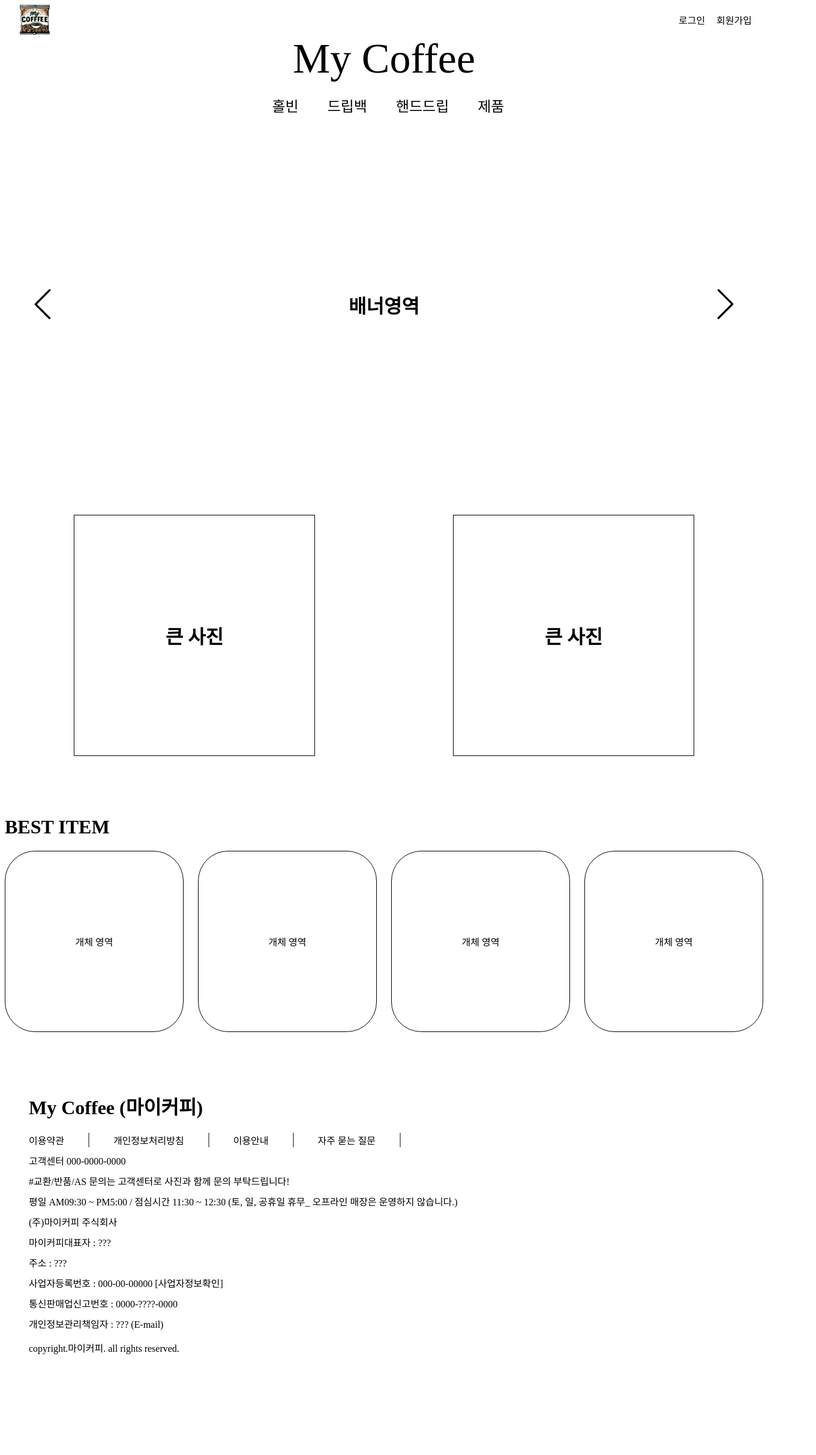
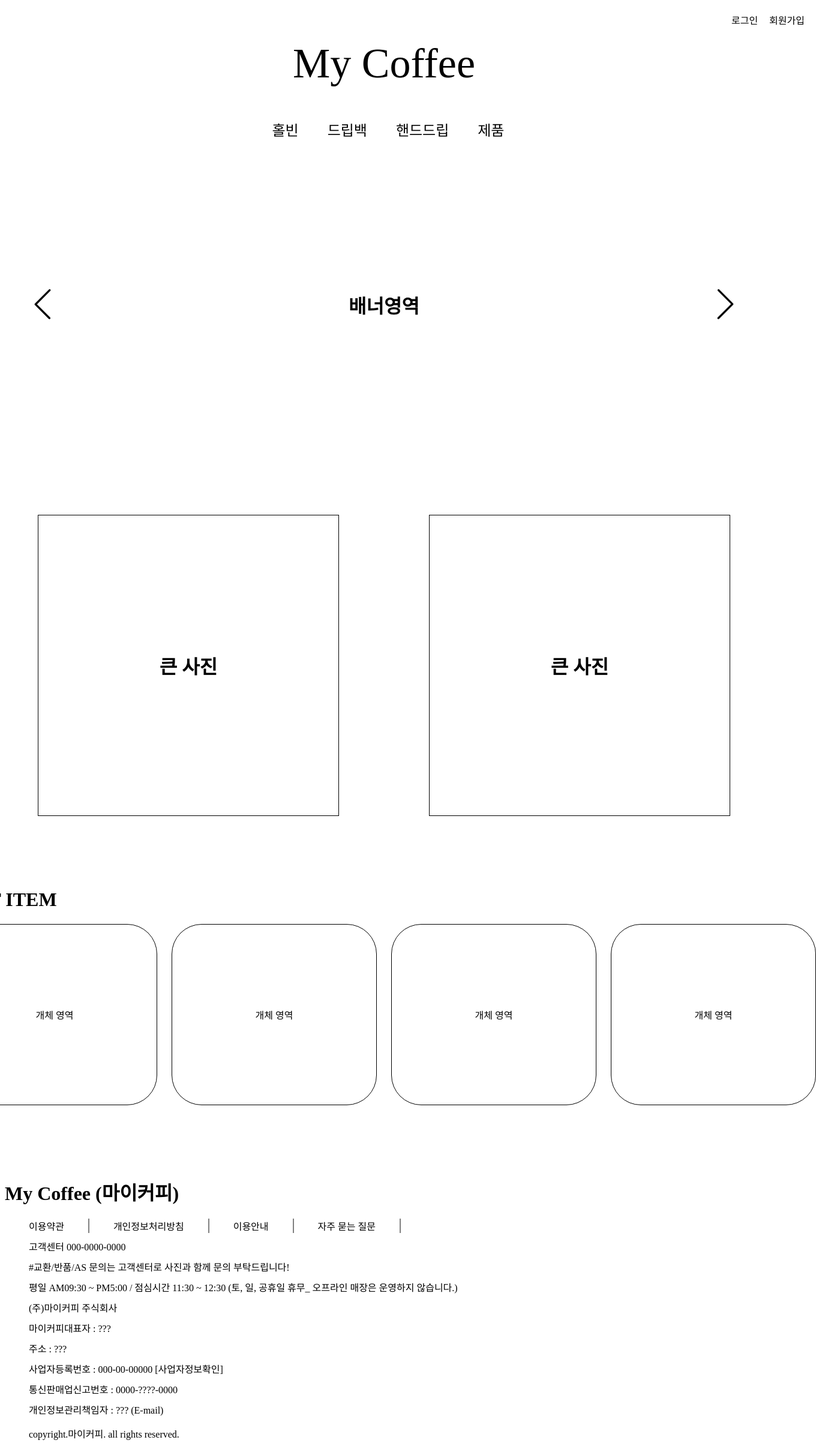
Before and after one commit to Eclipse-K/mycoffee, a React (Create React App) app: page / in a window 1280 px wide. Shown: the whole page at 60% size, 1360 px wide, since content can reach past the window. Before the commit the page ends 2274 px from the top, so only its background shows below. Built offline with nearby package versions, Linux system fonts and the light colour scheme; a web font is replaced by a local one.

Commit message:
Edit width

```diff
--- a/src/Components/Banner.css
+++ b/src/Components/Banner.css
@@ -1,8 +1,15 @@
+.Banner {
+  display: flex;
+  justify-content: center;
+  align-items: center;
+}
+
 .Banner-container {
   display: grid;
   justify-items: center;
   align-items: center;
   grid-template-columns: 10% 80% 10%;
+  width: 1440px;
   height: 500px;
 }
 
--- a/src/Components/BestItem.css
+++ b/src/Components/BestItem.css
@@ -1,4 +1,8 @@
 .BestItem {
+  display: flex;
+  justify-content: center;
+  align-items: center;
+  width: 100%;
   margin: 100px 0 100px 0;
 }
 
@@ -7,6 +11,7 @@
   grid-template-columns: repeat(4, 1fr);
   gap: 0 24px;
   list-style-type: none;
+  width: 1440px;
   padding: 0;
   margin: 0;
 }
--- a/src/Components/BestItem.js
+++ b/src/Components/BestItem.js
@@ -3,6 +3,7 @@ import "./BestItem.css";
 function BestItem() {
   return (
     <div className="BestItem">
+      <div className="BestItem-container">
         <h1>BEST ITEM</h1>
         <ul className="item-area">
           <li>개체 영역</li>
@@ -11,6 +12,7 @@ function BestItem() {
           <li>개체 영역</li>
         </ul>
       </div>
+    </div>
   );
 }
 
--- a/src/Components/BigImg.css
+++ b/src/Components/BigImg.css
@@ -1,15 +1,24 @@
 .BigImg {
+  display: flex;
+  justify-content: center;
+  align-items: center;
+  margin: 100px 0 0 0;
+  width: 100%;
+}
+
+.BigImg-container {
   display: grid;
   grid-template-columns: repeat(2, 1fr);
   justify-items: center;
-  margin: 100px 0 0 0;
+  gap: 0 40px;
+  width: 1440px;
 }
 
 .BigImg-1,
 .BigImg-2 {
   border: 1px solid black;
-  width: 400px;
-  height: 400px;
+  width: 500px;
+  height: 500px;
   display: flex;
   justify-content: center;
   align-items: center;
--- a/src/Components/BigImg.js
+++ b/src/Components/BigImg.js
@@ -3,11 +3,13 @@ import "./BigImg.css";
 function BigImg() {
   return (
     <div className="BigImg">
-      <div className="BigImg-1">
-        <h1>큰 사진</h1>
-      </div>
-      <div className="BigImg-1">
-        <h1>큰 사진</h1>
+      <div className="BigImg-container">
+        <div className="BigImg-1">
+          <h1>큰 사진</h1>
+        </div>
+        <div className="BigImg-1">
+          <h1>큰 사진</h1>
+        </div>
       </div>
     </div>
   );
--- a/src/Components/Footer.css
+++ b/src/Components/Footer.css
@@ -1,6 +1,12 @@
-.Footer-container h1,
-.Copyright {
-  padding-left: 40px;
+.Footer {
+  display: flex;
+  justify-content: center;
+  align-items: center;
+  width: 100%;
+}
+
+.Footer-container {
+  width: 1440px;
 }
 
 .Footer-info-1,
@@ -32,3 +38,7 @@
 .Footer-info-2 li:last-child {
   margin-bottom: 0;
 }
+
+.Copyright {
+  padding-left: 40px;
+}
--- a/src/Components/NaviBar.css
+++ b/src/Components/NaviBar.css
@@ -1,8 +1,16 @@
+.nav-area {
+  display: flex;
+  justify-content: center;
+  align-items: center;
+  flex-direction: column;
+  width: 100%;
+}
+
 .nav-top {
   display: flex;
   align-items: center;
   justify-content: space-between;
-  width: 100%;
+  width: 1440px;
 }
 
 .nav-logo-img {
@@ -23,6 +31,10 @@
 }
 
 .nav-middle {
+  display: grid;
+  align-items: center;
+  justify-items: center;
+  width: 1440px;
   height: 200px;
 }
 
```
Lines whose indentation alone changed are shown as unchanged.
